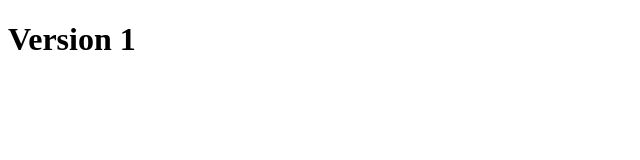
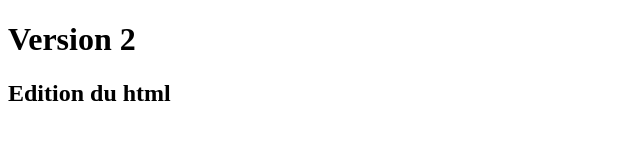
Before and after one commit to Samdjm/revionsJS, a plain HTML site: page index.html in a window 1280 px wide. Shown: the whole page, without its empty margins (0-640 px from the left). Drawn offline with Linux system fonts and the light colour scheme.

Commit message:
Edit html and add style.css

```diff
--- a/index.html
+++ b/index.html
@@ -9,7 +9,8 @@
 </head>
 
 <body>
-    <h1>Version 1 </h1>
+    <h1>Version 2</h1>
+    <h2>Edition du html</h2>
 </body>
 
 </html>
--- /dev/null
+++ b/public/style.css
@@ -0,0 +1,3 @@
+h1 {
+  color: red;
+}
```
